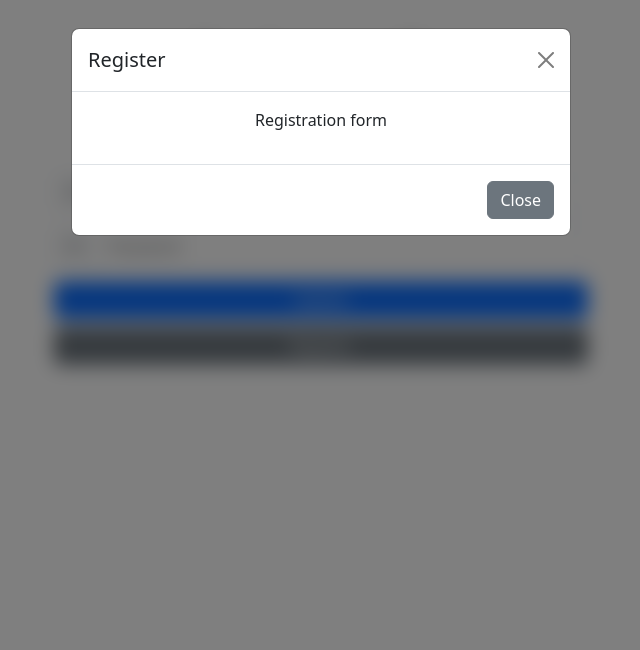
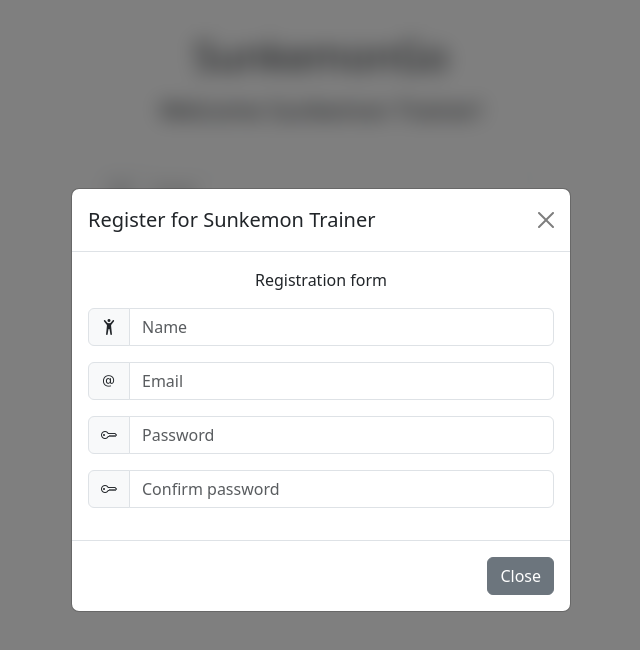
Before and after one commit to c0ldbear/sunkemon-go-new-front, a React (Vite) app in the folder react/: page / in a window 1280 px wide. Both pictures are taken after a click on the button "Register". Shown: the top 650 px of the page, without its empty margins (319-959 px from the left). Built offline with nearby package versions, Linux system fonts and the light colour scheme.

Commit message:
add input fields to Input component
Want to handle name, email, password and confirm password when
a user registers

```diff
--- a/react/src/components/Input.tsx
+++ b/react/src/components/Input.tsx
@@ -1,12 +1,24 @@
 import React from "react";
 
 type InputProps = {
-  label: string;
+  label: "Email" | "Password" | "Name";
   type?: string;
+  placeholder?: string;
 };
 
-function Input({ label, type = "text" }: InputProps) {
-  let icon = type === "text" ? "at" : "key";
+function Input({ label, type = "text", placeholder = "" }: InputProps) {
+  const icon = (() => {
+    switch (label.toLowerCase()) {
+      case "email":
+        return "at";
+      case "password":
+        return "key";
+      case "name":
+        return "person-arms-up";
+      default:
+        return "";
+    }
+  })();
 
   return (
     <div className="mb-3">
@@ -17,7 +29,7 @@ function Input({ label, type = "text" }: InputProps) {
         <input
           type={type}
           className="form-control"
-          placeholder={label}
+          placeholder={placeholder === "" ? label : placeholder}
           aria-label={label}
           aria-describedby="addon-wrapping"
         />
--- a/react/src/components/LoginInputs.tsx
+++ b/react/src/components/LoginInputs.tsx
@@ -17,11 +17,10 @@ function LoginInputs() {
     <div className="container my-5">
       <form>
         <div className="row justify-content-center">
-          <div className="col-6">
+          <div className="col-5">
             <Input label="Email" />
             <Input label="Password" type="password" />
             <div className="d-grid gap-2">
-              {" "}
               {/* Bootstrap class to handle button spacing and width */}
               <button type="submit" className="btn btn-primary">
                 Submit
--- a/react/src/components/RegistrationModal.tsx
+++ b/react/src/components/RegistrationModal.tsx
@@ -1,4 +1,5 @@
 import React from "react";
+import Input from "./Input";
 
 type RegistrationModalProps = {
   show: boolean;
@@ -18,10 +19,10 @@ const RegistrationModal = ({ show, onClose }: RegistrationModalProps) => {
         className={`modal show ${show ? "d-block" : "d-none"}`}
         style={{ display: "block" }}
       >
-        <div className="modal-dialog">
+        <div className="modal-dialog modal-dialog-centered">
           <div className="modal-content">
             <div className="modal-header">
-              <h5 className="modal-title">Register</h5>
+              <h5 className="modal-title">Register for Sunkemon Trainer</h5>
               <button
                 type="button"
                 className="btn-close"
@@ -31,6 +32,14 @@ const RegistrationModal = ({ show, onClose }: RegistrationModalProps) => {
             <div className="modal-body">
               {/* Registration form or content goes here */}
               <p>Registration form</p>
+              <Input label="Name" />
+              <Input label="Email" />
+              <Input label="Password" type="password" />
+              <Input
+                label="Password"
+                type="password"
+                placeholder="Confirm password"
+              />
             </div>
             <div className="modal-footer">
               <button
```
